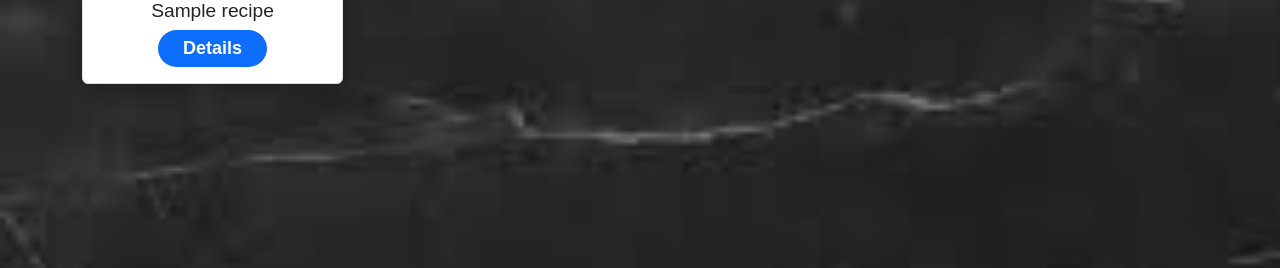
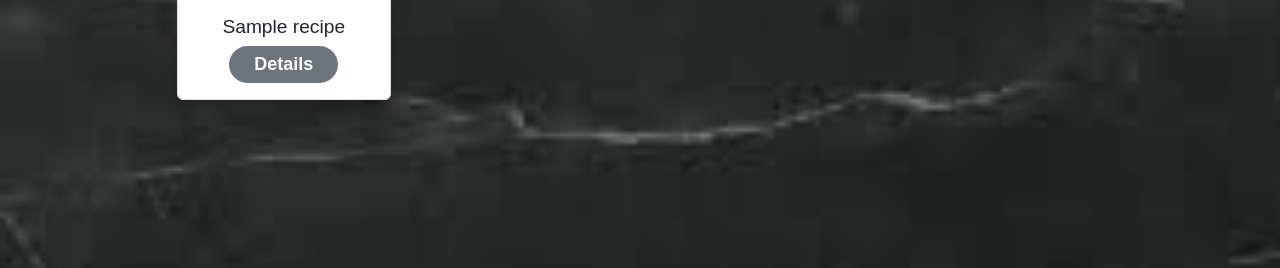
Before and after one commit to evandanowitz/A2_Recipe_App, a Django app: page /recipes/ in a window 1280 px wide. Shown: the part 556-824 px from the top of the page. Run offline with Django 4.2, Linux system fonts and the light colour scheme; a user stored in the database is signed in; tables that the repository leaves empty hold one stand-in row (values such as "Sample post").

Commit message:
Msake small adjustment to recipe card styling to adjust with screen sizes

```diff
--- a/Exercise_2.2/src/recipes/templates/recipes/recipes_list.html
+++ b/Exercise_2.2/src/recipes/templates/recipes/recipes_list.html
@@ -128,6 +128,9 @@
     </div>
     {% endif %}
 
+    <!-- Recipe Cards -->
+    <div class="row justify-content-center mt-3">
+      <div class="col-lg-10">
     <div class="row">
       {% for object in object_list %}
       <div class="col-sm-6 col-md-4 col-lg-3 mb-4">
@@ -136,11 +139,12 @@
           <div class="card-body d-flex flex-column">
             <h5 class="card-title">{{ object.name }}</h5>
             <a href="{% url 'recipes:recipe_detail' object.id %}"
-              class="btn btn-primary mt-auto details-btn">Details</a>
+                  class="btn btn-secondary mt-auto details-btn">Details</a>
           </div>
         </div>
       </div>
       {% endfor %}
+        </div>
     </div>
   </div>
 
```
